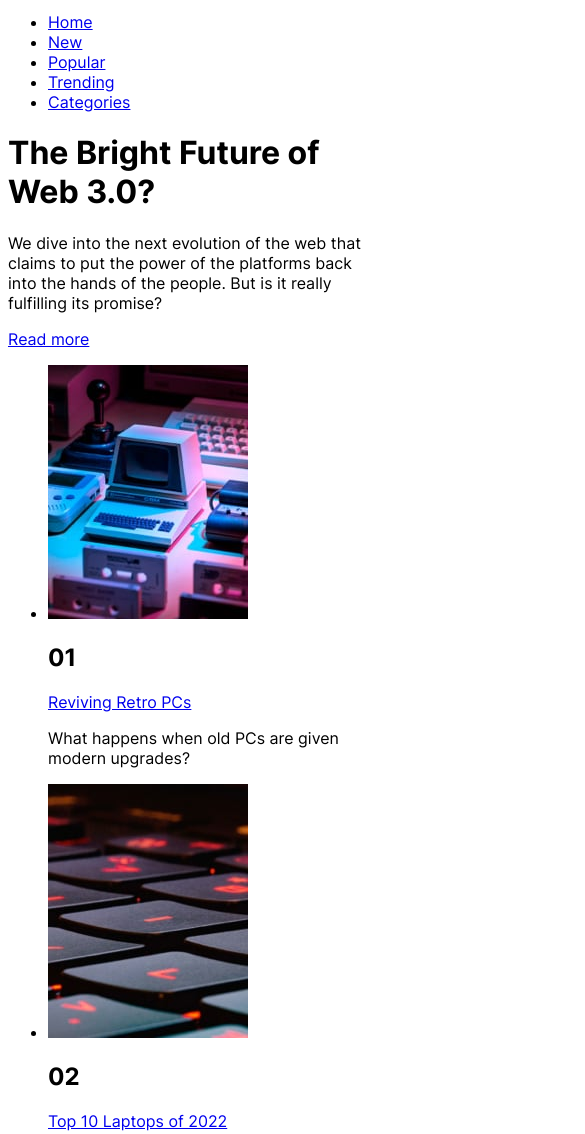
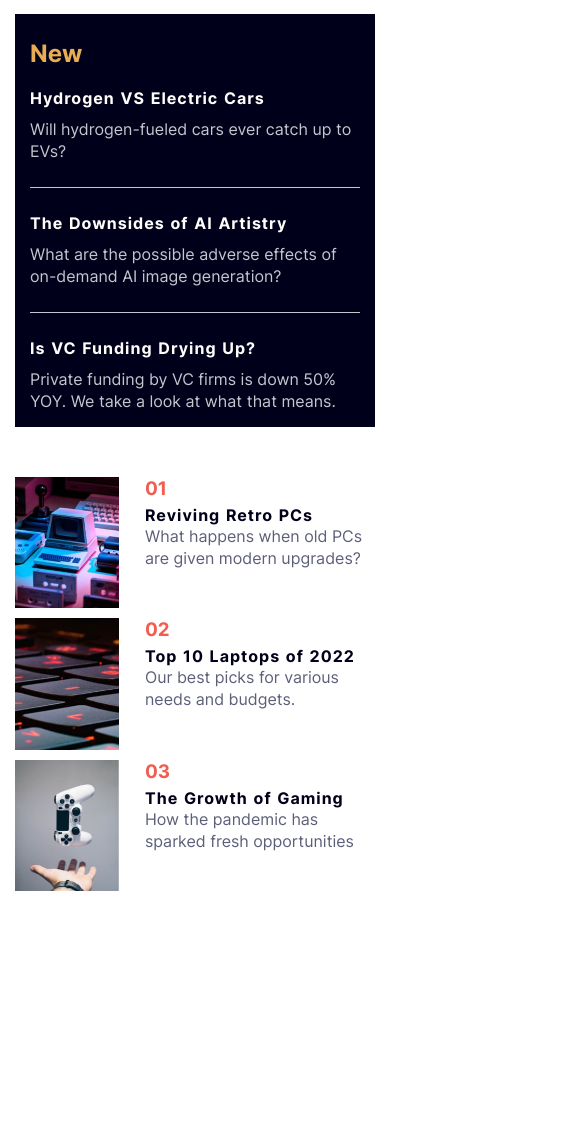
Before and after one commit to Raymond023/news-homepage, a plain HTML site: page index.html in a window 390 px wide. Shown: the part 660-1794 px from the top of the page, 585 px wide, since content can reach past the window. After the commit the page ends 1616 px from the top, so only its background shows below. Drawn offline with Linux system fonts and the light colour scheme.

Commit message:
structured HTML & CSS for mobile

```diff
--- a/index.html
+++ b/index.html
@@ -7,15 +7,17 @@
     <link rel="icon" type="image/png" sizes="32x32" href="./assets/images/favicon-32x32.png">
     <link rel="stylesheet" href="style.css">
 
-    <script src="script.js"></script>
+    <script defer src="script.js"></script>
     <title>Frontend Mentor | News homepage</title>
 
   </head>
   <body>
     <header>
-      <a href="/"><img src="assets/images/logo.svg" alt=""></a>
+      <div>
+        <a href="/"><img src="assets/images/logo.svg" alt=""></a>
+        <img src="assets/images/icon-menu.svg" alt="">
+      </div>
 
-      <img src="assets/images/icon-menu.svg" alt="">
       <img src="assets/images/image-web-3-mobile.jpg" alt="">
       <nav aria-label="primary">
         <ul>
@@ -34,39 +36,12 @@
         We dive into the next evolution of the web that claims to put the power of the platforms back into the hands of the people.
         But is it really fulfilling its promise?
       </p>
-      <a href="#"> Read more</a>
+      <a href="#">Read more</a>
     </main>
 
-    <section aria-label="">
+    <aside aria-labelledby="new" class="new">
 
-      <ul>
-        <li>
-          <img src="assets/images/image-retro-pcs.jpg" alt="">
-          <h2>01</h2>
-          <a href="/">Reviving Retro PCs</a>
-          <p>What happens when old PCs are given modern upgrades?</p>
-        </li>
-
-        <li>
-          <img src="assets/images/image-top-laptops.jpg" alt="">
-          <h2>02</h2>
-          <a href="/">Top 10 Laptops of 2022</a>
-          <p>Our best picks for various needs and budgets.</p>
-        </li>
-
-        <li>
-          <img src="assets/images/image-gaming-growth.jpg" alt="">
-          <h2>03</h2>
-          <a href="/">The Growth of Gaming</a>
-          <p>How the pandemic has sparked fresh opportunities</p>
-        </li>
-      </ul>
-
-    </section>
-
-    <aside aria-labelledby="new">
-
-      <h3 id="new">New</h3>
+      <h2 id="new">New</h2>
 
       <ul>
         <li>
@@ -74,10 +49,15 @@
           <p>Will hydrogen-fueled cars ever catch up to EVs?</p>
         </li>
 
+        <hr>
+
         <li>
           <a href="/">The Downsides of AI Artistry</a>
           <p>What are the possible adverse effects of on-demand AI image generation?</p>
         </li>
+
+        <hr>
+
         <li>
             <a href="/">Is VC Funding Drying Up?</a>
             <p>Private funding by VC firms is down 50% YOY. We take a look at what that means.</p>
@@ -86,5 +66,41 @@
 
     </aside>
 
+    <section aria-label="featured articles" class="featured">
+
+      <ul>
+        <li>
+          <img src="assets/images/image-retro-pcs.jpg" alt="">
+          <div>
+            <h3>01</h3>
+            <a href="/">Reviving Retro PCs</a>
+            <p>What happens when old PCs are given modern upgrades?</p>
+          </div>
+
+        </li>
+
+        <li>
+          <img src="assets/images/image-top-laptops.jpg" alt="">
+          <div>
+            <h3>02</h3>
+            <a href="/">Top 10 Laptops of 2022</a>
+            <p>Our best picks for various needs and budgets.</p>
+          </div>
+
+        </li>
+
+        <li>
+          <img src="assets/images/image-gaming-growth.jpg" alt="">
+          <div>
+            <h3>03</h3>
+            <a href="/">The Growth of Gaming</a>
+            <p>How the pandemic has sparked fresh opportunities</p>
+          </div>
+
+        </li>
+      </ul>
+
+    </section>
+
   </body>
 </html>
--- a/style.css
+++ b/style.css
@@ -16,7 +16,112 @@
     font-family: 'Inter';
     src: url(assets/fonts/Inter-VariableFont_slnt\,wght.ttf);
 }
+*{
+    box-sizing: border-box;
+    padding: 0;
+    margin: 0;
+}
 
 body{
     font-family: 'Inter', sans-serif;
+    padding: 15px;
 }
+header img, header div img{
+    max-width: 100%;
+}
+header div{
+    display: flex;
+    justify-content: space-between;
+    margin: 10px 0;
+}
+ul li{
+    list-style: none;
+}
+nav ul {
+    display: flex;
+    justify-content: space-evenly;
+}
+a{
+    text-decoration: none;
+}
+p{
+    line-height: 22px;
+}
+main{
+    display: block;
+    margin: 10px auto 30px auto;
+}
+main a{
+    background-color: var(--Soft-red);
+    color: var(--Very-dark-blue);
+    font-weight: 700;
+    letter-spacing: 1px;
+    margin: 20px 0;
+    padding: 10px 20px;
+}
+main p{
+    line-height: 22px;
+    margin-bottom: 30px;
+}
+.new{
+    background-color: var(--Very-dark-blue);
+    margin: 20px auto;
+    padding: 15px;
+}
+
+h2{
+    margin: 10px 0;
+}
+
+.new hr {
+    background-color: var(--Grayish-blue);
+    border: 0;
+    height: 1px;
+    margin: 25px auto;
+}
+.new a{
+    color: var(--Off-white);
+    font-weight: 700;
+    letter-spacing: 1px;
+    word-spacing: 1px;
+
+}
+.new p{
+    color: var(--Grayish-blue);
+    margin-top: 10px;
+}
+h2{
+    color: var(--Soft-orange);
+    margin-bottom: 20px;
+}
+
+.featured{
+    margin: 50px 0;
+}
+
+.featured li{
+    display: grid;
+    gap: 15px;
+    grid-template-columns: 1fr 2fr;
+    margin: 10px 0;
+
+}
+
+.featured a{
+    color: var(--Very-dark-blue);
+    font-weight: 700;
+    letter-spacing: 1px;
+    word-spacing: 1px;
+}
+
+.featured img{
+    max-width: 90%;
+}
+
+h3{
+    color: var(--Soft-red);
+    margin-bottom: 5px;
+}
+.featured p{
+    color: var(--Dark-grayish-blue);
+}
```
